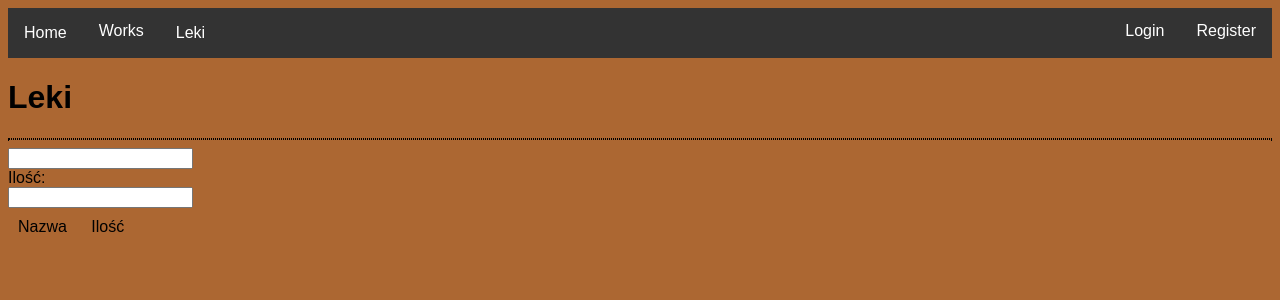
After one commit to SzczeskA/BD2, a Django app: page /przegladanie-lekow in a window 1280 px wide. The commit adds this page. Shown: the top 300 px of the page. Run offline with Django 3.2, Linux system fonts and the light colour scheme.

Commit message:
Added view, js, html, url for GET communication example with amount and text

```diff
--- a/pharmacy_app/management/commands/usun_apteke.py
+++ b/pharmacy_app/management/commands/usun_apteke.py
@@ -1,3 +1,4 @@
+from django.core.management import call_command
 from django.core.management.base import BaseCommand, CommandError
 from django.db import transaction
 from django.utils import timezone
@@ -18,7 +19,6 @@ class Command(BaseCommand):
         with transaction.atomic():
             _login = kwargs['admin_login']
             _token = kwargs['admin_token']
-            out = StringIO()
             try:
                 call_command('autoryzacja_pracownik',_login, _token, stdout= out)
             except:
--- a/pharmacy_app/models.py
+++ b/pharmacy_app/models.py
@@ -41,7 +41,7 @@ class OpakowaniaApteki(models.Model):
 
 
 class LogAutoryzacja(models.Model):
-    token = models.CharField( max_length=30, null=False, default='')
+    token = models.CharField(max_length=30, null=False, default='')
     login = models.CharField(max_length=30, unique=True, null=False)
     data_autoryzacji= models.DateTimeField(
         'Czas ostatniej autoryzacji',
--- /dev/null
+++ b/pharmacy_app/static/css/leki.css
@@ -0,0 +1,4 @@
+.leki-container-element {
+    display: inline-block;
+    margin: 10px;
+}
--- /dev/null
+++ b/pharmacy_app/static/js/leki.js
@@ -0,0 +1,51 @@
+$(document).ready(function(){
+    new Vue({
+        el: '#vue-przegladanie-lekow-app',
+        data: {
+            leki: [],
+            amount: 0,
+            nazwa: "",
+            has_nazwa: false
+        },
+        methods: {
+            wyszukaj_leki: function(){
+                console.log(search_name);
+                if(search_name !== null && search_name !== undefined){
+                    this.has_nazwa = true;
+                    this.pobierz_leki();
+                }
+                else {
+                this.has_nazwa = false;
+                }
+            },
+            pobierz_leki: function(){
+            $.ajax({
+                method: "GET",
+                url: (
+                    "/dupa?ilosc=" +
+                    this.amount +
+                    (this.has_nazwa?"&nazwa="+search_name.value:"")
+                ),
+                async: true,
+                success: function(response){
+                    this.leki = response.data;
+                }.bind(this)
+                })
+            },
+            change_amount: function(){
+                if(amount !== null && amount !== undefined){
+                    this.amount = amount.value;
+                }
+                else {
+                    this.amount = 0;
+                }
+                this.pobierz_leki();
+            }
+        },
+        computed: {
+        },
+        mounted: function(){
+            this.pobierz_leki();
+        }
+    });
+});
--- a/pharmacy_app/static/js/menu.js
+++ b/pharmacy_app/static/js/menu.js
@@ -9,30 +9,40 @@ $(document).ready(function(){
             showLoginModal: false,
             showRegisterModal: false,
             showPasswordChangeModal: false,
-            modalError: ''
+            modalError: '',
+            user_token: ''
         },
         methods: {
             checkLogin: function(){
+                console.log('check login');
+                this.username = '';
+                this.is_logged_in = false;
+                this.is_checking_authentication = false;
                 login = Cookies.get('login');
+                console.log('login: ' + Cookies.get('login'));
                 if(login !== null && login !== undefined){
-                    user_type = Cookies.get('user_type')
+                    user_type = Cookies.get('user_type');
+                    console.log('sending request')
                     $.ajax({
                         method: "POST",
                         url: "/autoryzacja/" + user_type,
                         dataType: "json",
                         contentType: "application/json; charset=utf-8",
-                        data: JSON.stringify({'user_login': login, 'user_token': Cookies.get('user_token')}),
+                        data: JSON.stringify({
+                            'user_login': login,
+                            'user_token': this.user_token
+                            }),
                         headers: {'X-CSRFToken': Cookies.get('csrftoken')},
                         async: true,
                         success: function(response){
                             if(response.status === 'ok'){
                                 this.is_logged_in = true;
                                 this.username = login;
+                                this.is_checking_authentication = false;
+                                console.log(this.username);
                             }
                         }.bind(this),
-                        error: function(jqXHR, status, error){
-                            this.noCommentsInfo = "Wystąpił błąd podczas wysyłania wpisu!";
-                        }.bind(this)
+                        error: function(jqXHR, status, error){}.bind(this)
                 })};
             },
             logout: function() {
@@ -47,6 +57,7 @@ $(document).ready(function(){
                     success: function(response){
                         this.username = '';
                         this.is_logged_in = false;
+                        console.log(this.username + " has logged out");
                     }.bind(this),
                     error: function(jqXHR, status, error){
                         this.noCommentsInfo = "Wystąpił błąd podczas wysyłania wpisu!";
@@ -54,24 +65,33 @@ $(document).ready(function(){
                 });
             },
             login: function() {
-                var username = $('#login-username').val()
-                var password = $('#login-password').val()
+                var user = $('#login-username').val()
+                var pass = $('#login-password').val()
                 $.ajax({
                     method: "POST",
-                    url: "/rest-auth/login/",
+                    url: "/logowanie/klient",
                     dataType: "json",
                     contentType: "application/json; charset=utf-8",
-                    data: JSON.stringify({'username': username, 'password': password}),
+                    data: JSON.stringify({'login': user, 'haslo': pass}),
                     headers: {'X-CSRFToken': Cookies.get('csrftoken')},
                     async: true,
                     success: function(response){
-                        this.closeModals();
-                        this.checkLogin();
+                        if(response.status === 'ok'){
+                            console.log(this.username + " has logged in");
+                            this.is_logged_in = true;
+                            this.username = user;
+                            Cookies.set('user_token', response.user_token);
+                            Cookies.set('login', user);
+                            Cookies.set('user_type', 'klient');
+                            this.closeModals();
+                            this.checkLogin();
+                        }
                     }.bind(this),
                     error: function(jqXHR, status, error){
                         this.set_modal_error(jqXHR);
                     }.bind(this)
                 });
+                console.log(this.data);
             },
             register: function() {
                 var username = $('#register-username').val()
@@ -80,13 +100,13 @@ $(document).ready(function(){
                 var passwordRepeat = $('#register-password-repeat').val()
                 $.ajax({
                     method: "POST",
-                    url: "/rest-auth/registration/",
+                    url: "/rejestracja",
                     dataType: "json",
                     contentType: "application/json; charset=utf-8",
                     data: JSON.stringify({
-                        'username': username,
-                        'password1': password,
-                        'password2': passwordRepeat,
+                        'login': username,
+                        'haslo': password,
+                        'haslo2': passwordRepeat,
                         'email': email
                     }),
                     headers: {'X-CSRFToken': Cookies.get('csrftoken')},
--- a/pharmacy_app/templates/app/base.html
+++ b/pharmacy_app/templates/app/base.html
@@ -36,15 +36,6 @@
                     <div v-on:click="closeModals" class="modal-submit-btn">Cancel</div>
                     <div class="modal-error">{{ modalError }}</div>
                 </div>
-                <div class="modal-content" v-if="showLoginAptekarzModal" v-cloak>
-                    <h2>Login</h2>
-                    <input type="text" placeholder="username" id="aptekarz-login-username" class="modal-input">
-                    <input type="password" placeholder="password" id="aptekarz-login-password" class="modal-input">
-                    <br>
-                    <div v-on:click="login" class="modal-submit-btn">Login</div>
-                    <div v-on:click="closeModals" class="modal-submit-btn">Cancel</div>
-                    <div class="modal-error">{{ modalError }}</div>
-                </div>
                 <div class="modal-content" v-if="showRegisterModal" v-cloak>
                     <h2>Register</h2>
                     <input type="text" placeholder="username" id="register-username" class="modal-input">
@@ -78,7 +69,7 @@
             </div>
 
         </div>
-        <a class="navbar-a" href="/products">Shop</a>
+        <a class="navbar-a" href="/przegladanie-lekow">Leki</a>
         <div class="dropdown">
             <!--<button class="dropbtn">Blogs
                 <i class="fa fa-caret-down"></i>
--- /dev/null
+++ b/pharmacy_app/templates/app/leki.html
@@ -0,0 +1,33 @@
+{% extends 'app/base.html' %}
+{% load static %}
+{% block styles %}
+    <link rel="stylesheet" href="{% static 'css/leki.css' %}">
+{% endblock %}
+{% block scripts %}
+	<script type="text/javascript" src="{% static 'js/leki.js' %}"></script>
+{% endblock %}
+{% block content %}
+{% verbatim %}
+<div id="vue-przegladanie-lekow-app">
+    <h1>Leki</h1>
+    <hr>
+    <input type="text" v-on:input="wyszukaj_leki()" class="leki-container-nazwa" id="search_name">
+    <div class="leki-container-ilosc">
+        Ilość:
+    </div>
+    <div class="leki-container-ilosc">
+        <input type="number" v-on:input="change_amount()" id="amount">
+    </div>
+    <div class="leki-container">
+        <div class="leki-container-row" id="naglowek">
+            <div class="leki-container-element">Nazwa</div>
+            <div class="leki-container-element">Ilość</div>
+        </div>
+        <div v-for="lek in leki" class="leki-container-row">
+            <div class="leki-container-element">{{lek.nazwa}}</div>
+            <div class="leki-container-element">{{lek.ilosc}}</div>
+        </div>
+    </div>
+</div>
+{% endverbatim %}
+{% endblock content %}
--- a/pharmacy_app/urls.py
+++ b/pharmacy_app/urls.py
@@ -6,6 +6,9 @@ from . import views
 
 urlpatterns = [
     path('', views.index, name='index'),
+    path('przegladanie-lekow', views.przegladanie_lekow),
+
+    path('dupa', views.remove_me),
     path('rejestracja', views.dodaj_klienta),
     path('klienci/dodaj', views.dodaj_klienta),
     path('klienci/usun', views.usun_klienta),
--- a/pharmacy_app/views.py
+++ b/pharmacy_app/views.py
@@ -9,6 +9,20 @@ from pharmacy_app import uzytkownicy
 def index(request):
     return render(request, 'app/index.html')
 
+
+def przegladanie_lekow(request):
+    return render(request, 'app/leki.html')
+
+
+@api_view(['GET'])
+def remove_me(request):
+    return Response({
+        'status': 'ok',
+        'data': [
+            {'nazwa': f'dupozol {i}' + request.GET.get('nazwa'), 'ilosc': i ** 2}
+            for i in range(int(request.GET.get('ilosc') or 0))
+        ]
+    })
 
 @api_view(['POST'])
 def dodaj_klienta(request):
@@ -110,8 +124,9 @@ def zaloguj_aptekarz(request):
 
 @api_view(['POST'])
 def zaloguj_klient(request):
-    if uzytkownicy.zaloguj_klient(**request.data):
-        return Response({"status": "ok"})
+    token = uzytkownicy.zaloguj_klient(**request.data)
+    if token:
+        return Response({"status": "ok", "user_token": token})
     return Response({"status": "error"})
 
 
```
Also changed, not shown: clients/models.py (+6 -2 lines), pharmacy_app/management/commands/dodaj_aptekarza.py (+16 -1 lines), pharmacy_app/management/commands/dodaj_lek.py (+6 -4 lines), pharmacy_app/uzytkownicy.py (+9 -18 lines).
